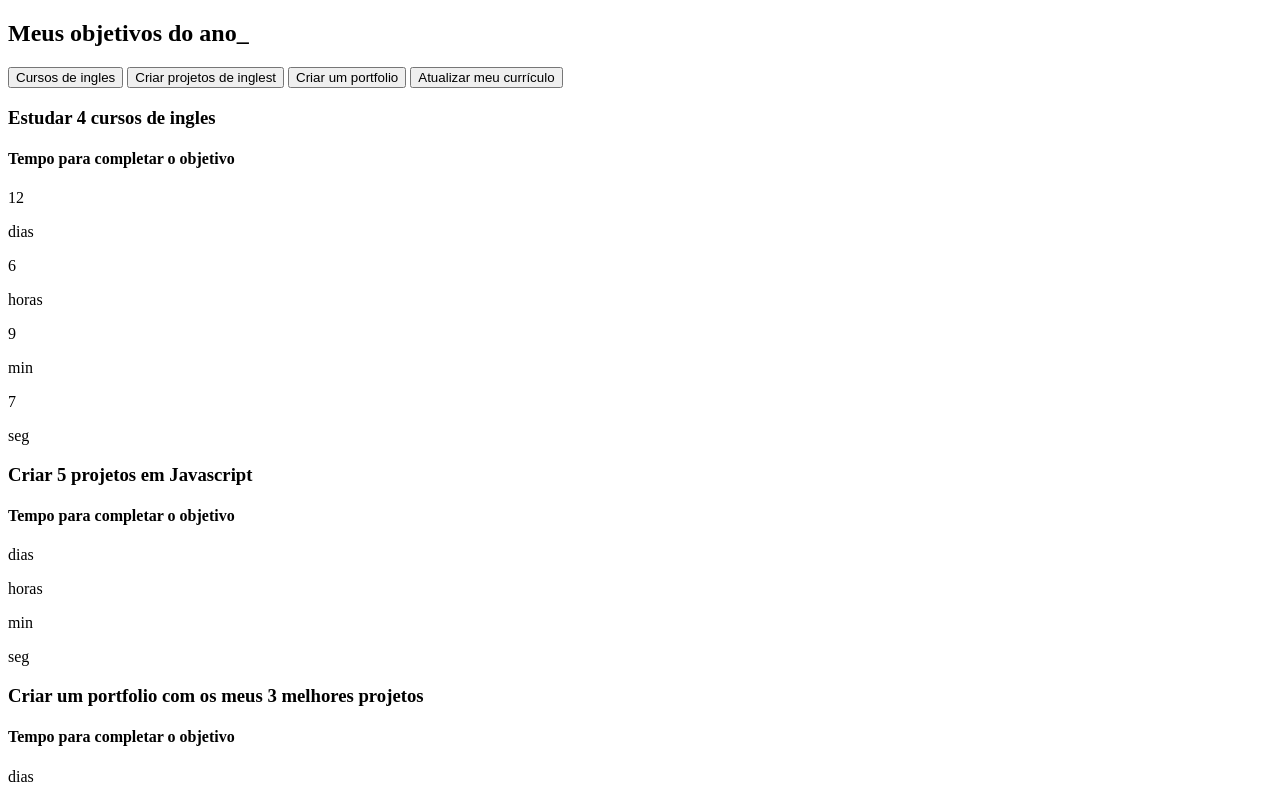
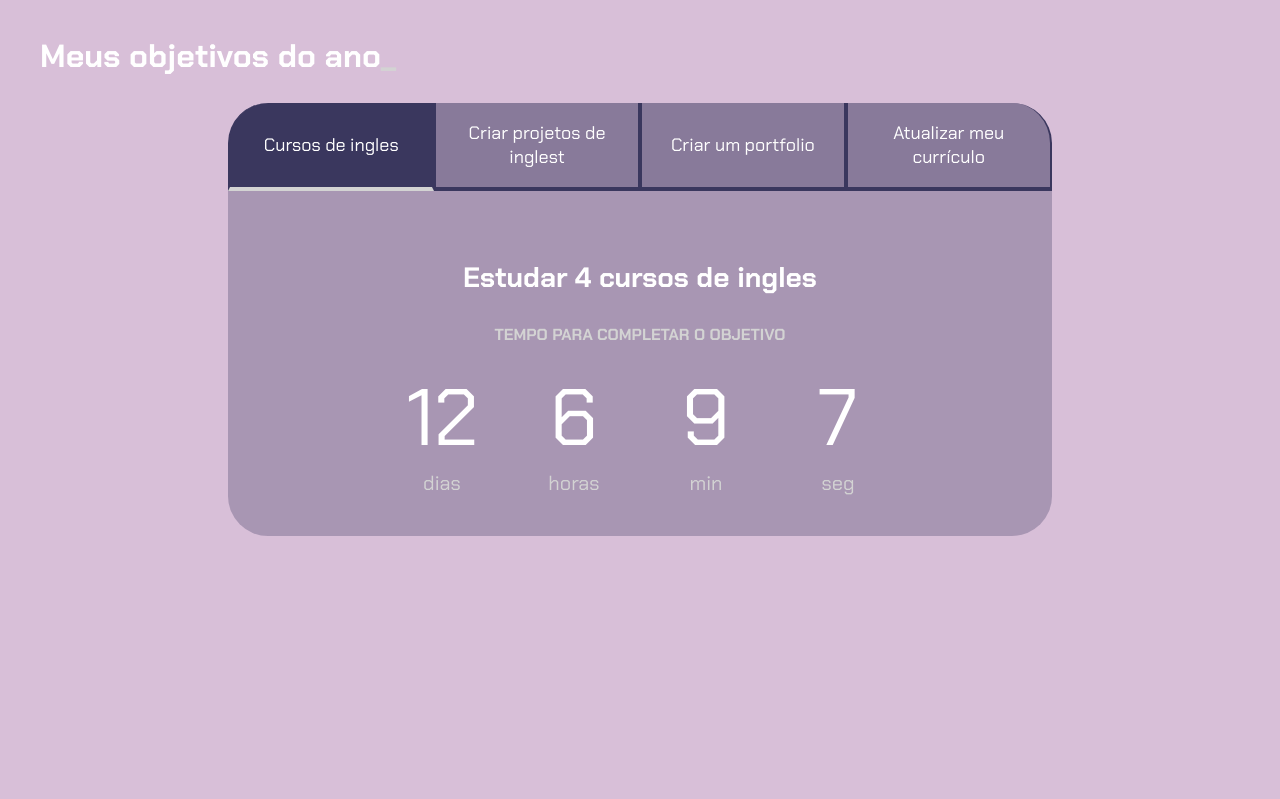
Before and after one commit to tapiokadepressivo/projeto-de-vida, a plain HTML site: page index.html in a window 1280 px wide. Shown: the top 799 px of the page. Drawn offline with Linux system fonts and the light colour scheme.

Commit message:
Update style.css

```diff
--- a/style.css
+++ b/style.css
@@ -1,58 +1,129 @@
-const botoes = document.querySelectorAll(".botao");
-const textos = document.querySelectorAll(".aba-conteudo");
 
-for (let i = 0; i < botoes.length; i++) {
-    botoes[i].onclick = function () {
+@import url('https://fonts.googleapis.com/css2?family=Chakra+Petch:wght@400;700&display=swap');
 
-        for (let j = 0; j < botoes.length; j++) {
-            botoes[j].classList.remove("ativo");
-            textos[j].classList.remove("ativo");
-        }
+:root {
+    --cor-de-fundo: #D8BFD8;
+    --verde: #D3D3D3;
+    --branco: #FFFFFF;
+    --botao-ativo: #3A375E;
+    --botao-inativo: rgba(58, 55, 94, 0.5);
+    --texto-fundo: rgba(58, 55, 94, 0.3);
+}
 
-        botoes[i].classList.add("ativo");
-        textos[i].classList.add("ativo");
+body {
+    background-color: var(--cor-de-fundo);
+    color: var(--branco);
+    font-family: 'Chakra Petch', sans-serif;
+}
+
+
+.conteudo-principal {
+    display: flex;
+    flex-direction: column;
+    justify-content: center;
+    align-items: center;
+    max-width: 1200px;
+    width: 100%;
+    margin: 0 auto;
+}
+
+.titulo-principal {
+    text-align: left;
+    width: 100%;
+    font-size: 32px;
+}
+
+.titulo-principal span {
+    color: var(--verde);
+}
+
+
+.botao {
+    font-family: 'Chakra Petch', sans-serif;
+    background-color: var(--botao-inativo);
+    color: var(--branco);
+    display: flex;
+    justify-content: center;
+    padding: 1em;
+    font-size: 18px;
+    align-items: center;
+    width: 100%;
+    border-bottom: 4px solid var(--botao-ativo);
+    border-left: 2px solid var(--botao-ativo);
+    border-right: 2px solid var(--botao-ativo);
+    border-top: none;
+}
+
+.botao:first-child {
+    border-radius: 40px 40px 0 0;
+}
+
+.botoes {
+    display: block;
+}
+
+.botao.ativo{
+    background-color: var(--botao-ativo);
+    border-bottom: 4px solid var(--verde);
+}
+
+.abas-textos{
+    background-color: var(--texto-fundo);
+    padding: 40px;
+    border-radius: 0 0 40px 40px;
+}
+.aba-conteudo.ativo{
+    display:block;
+}
+
+.aba-conteudo{
+    display: none;
+}
+
+.aba-conteudo-titulo-principal{
+    font-size: 28px;
+    text-align: center;
+}
+.aba-conteudo-titulo-secundario{
+    text-align: center;
+    color: var(--verde);
+    text-transform: uppercase;
+}
+
+.contador{
+    display:flex;
+    justify-content: center;
+    flex-wrap: wrap;
+}
+.contador-digito{
+    padding: 0 16px;
+    text-align: center;
+    min-width: 100px;
+}
+
+.contador-digito-numero{
+    font-size: 80px;
+    margin: 0;
+
+}
+
+.contador-digito-texto{
+    color: var(--verde);
+    font-size: 20px;
+    margin: 0;
+
+}
+
+@media screen and (min-width: 768px) {
+    .botoes {
+        display: flex;
+    }
+
+    .botao:first-child {
+        border-radius: 40px 0 0 0;
+    }
+
+    .botao:last-child {
+        border-radius: 0 40px 0 0;
     }
 }
-
-const contadores = document.querySelectorAll(".contador");
-const tempoObjetivo1 = new Date("2023-10-05T00:00:00");
-const tempoObjetivo2 = new Date("2023-12-05T00:00:00");
-const tempoObjetivo3 = new Date("2023-12-30T00:00:00");
-const tempoObjetivo4 = new Date("2024-02-01T00:00:00");
-
-const tempos = [tempoObjetivo1,tempoObjetivo2,tempoObjetivo3,tempoObjetivo4];
-
-
-function calculaTempo(tempoObjetivo) {
-    let tempoAtual = new Date();
-    let tempoFinal = tempoObjetivo - tempoAtual;
-    let segundos = Math.floor(tempoFinal / 1000);
-    let minutos = Math.floor(segundos / 60);
-    let horas = Math.floor(minutos / 60);
-    let dias = Math.floor(horas / 24);
-
-    segundos %= 60;
-    minutos %= 60;
-    horas %= 24;
-    if (tempoFinal > 0){
-        return [dias,horas,minutos,segundos];
-    } else {
-        return [0,0,0,0];
-    }
-}
-
-function atualizaCronometro(){
-    for (let i=0; i<contadores.length;i++){
-        document.getElementById("dias"++i).textContent = calculaTempo(tempos[i])[0];
-        document.getElementById("horas"++i).textContent = calculaTempo(tempos[i])[1];
-        document.getElementById("min"++i).textContent = calculaTempo(tempos[i])[2];
-        document.getElementById("seg"++i).textContent = calculaTempo(tempos[i])[3];
-    }
-}
-
-function comecaCronometro(){
-    atualizaCronometro();
-    setInterval(atualizaCronometro,1000);
-}
-
-comecaCronometro();
```
